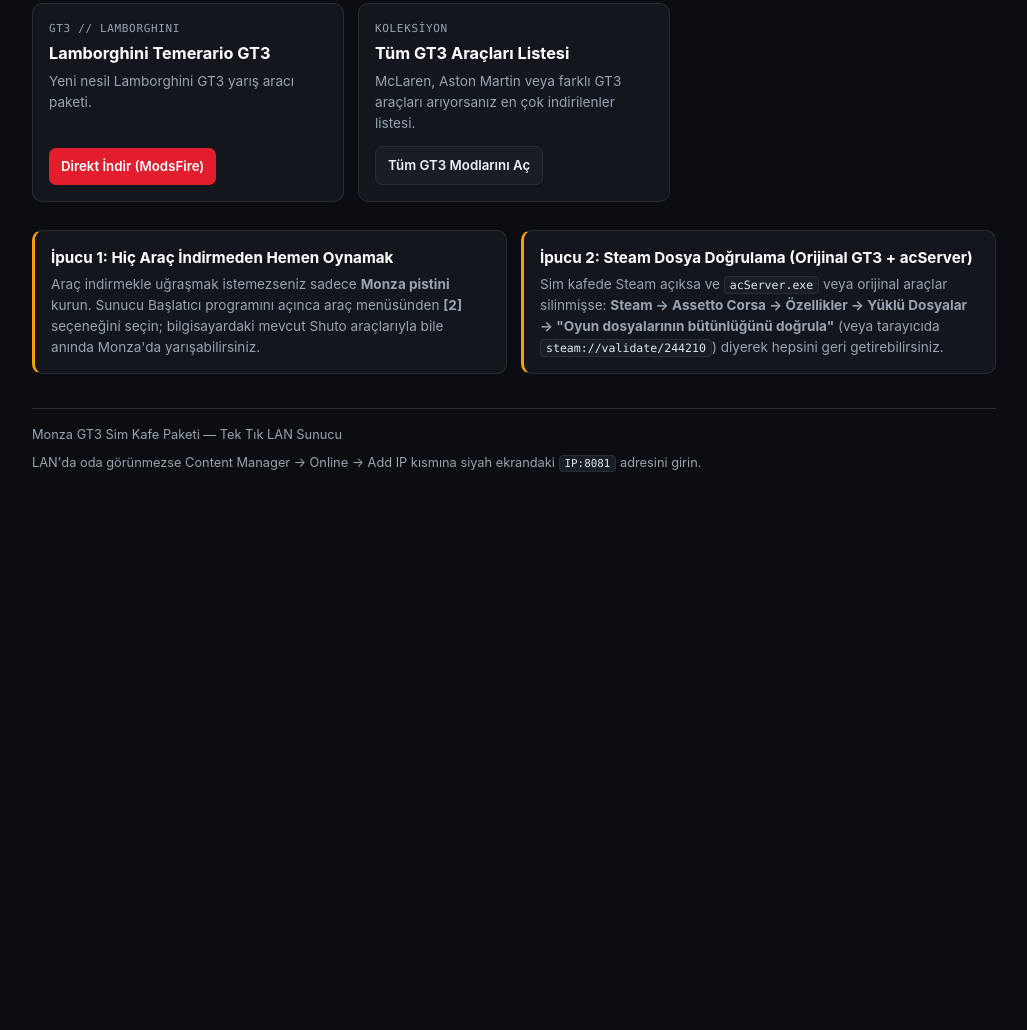
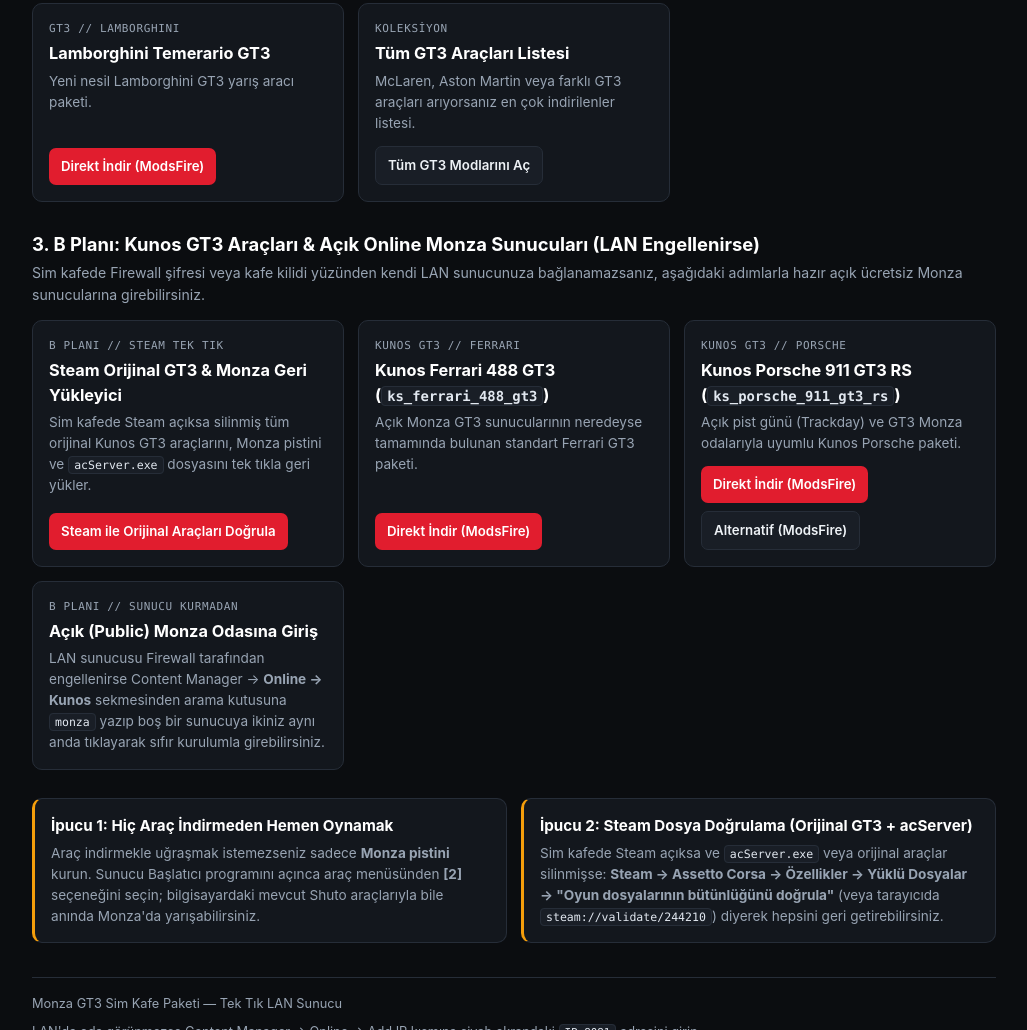
Before and after one commit to YagTur123/monza, a plain HTML site: page index.html in a window 1280 px wide. Shown: the part 1942-2972 px from the top of the page, without its empty margins (126-1153 px from the left). Before the commit the page ends 2471 px from the top, so only its background shows below. Drawn offline with Linux system fonts and the light colour scheme.

Commit message:
Add auto acServer.exe downloader and Kunos GT3 fallback section

```diff
--- a/index.html
+++ b/index.html
@@ -732,6 +732,54 @@
       </div>
     </section>
 
+    <section aria-label="B Planı: Kunos GT3 ve Açık Online Sunucular">
+      <h2 class="section-title">3. B Planı: Kunos GT3 Araçları &amp; Açık Online Monza Sunucuları (LAN Engellenirse)</h2>
+      <p class="section-desc">Sim kafede Firewall şifresi veya kafe kilidi yüzünden kendi LAN sunucunuza bağlanamazsanız, aşağıdaki adımlarla hazır açık ücretsiz Monza sunucularına girebilirsiniz.</p>
+      <div class="grid">
+        <article class="card">
+          <div>
+            <div class="card-tag">B PLANI // STEAM TEK TIK</div>
+            <h3>Steam Orijinal GT3 &amp; Monza Geri Yükleyici</h3>
+            <p>Sim kafede Steam açıksa silinmiş tüm orijinal Kunos GT3 araçlarını, Monza pistini ve <code>acServer.exe</code> dosyasını tek tıkla geri yükler.</p>
+          </div>
+          <div class="actions">
+            <a class="btn btn-red" href="steam://validate/244210">Steam ile Orijinal Araçları Doğrula</a>
+          </div>
+        </article>
+
+        <article class="card">
+          <div>
+            <div class="card-tag">KUNOS GT3 // FERRARI</div>
+            <h3>Kunos Ferrari 488 GT3 (<code>ks_ferrari_488_gt3</code>)</h3>
+            <p>Açık Monza GT3 sunucularının neredeyse tamamında bulunan standart Ferrari GT3 paketi.</p>
+          </div>
+          <div class="actions">
+            <a class="btn btn-red" href="https://modsfire.com/n018X2P22fr3B3V" target="_blank" rel="noopener">Direkt İndir (ModsFire)</a>
+          </div>
+        </article>
+
+        <article class="card">
+          <div>
+            <div class="card-tag">KUNOS GT3 // PORSCHE</div>
+            <h3>Kunos Porsche 911 GT3 RS (<code>ks_porsche_911_gt3_rs</code>)</h3>
+            <p>Açık pist günü (Trackday) ve GT3 Monza odalarıyla uyumlu Kunos Porsche paketi.</p>
+          </div>
+          <div class="actions">
+            <a class="btn btn-red" href="https://modsfire.com/us15zEPj5flWC71" target="_blank" rel="noopener">Direkt İndir (ModsFire)</a>
+            <a class="btn btn-outline" href="https://modsfire.com/ueCD0pc6ypCbfd3" target="_blank" rel="noopener">Alternatif (ModsFire)</a>
+          </div>
+        </article>
+
+        <article class="card">
+          <div>
+            <div class="card-tag">B PLANI // SUNUCU KURMADAN</div>
+            <h3>Açık (Public) Monza Odasına Giriş</h3>
+            <p>LAN sunucusu Firewall tarafından engellenirse Content Manager &rarr; <strong>Online &rarr; Kunos</strong> sekmesinden arama kutusuna <code>monza</code> yazıp boş bir sunucuya ikiniz aynı anda tıklayarak sıfır kurulumla girebilirsiniz.</p>
+          </div>
+        </article>
+      </div>
+    </section>
+
     <section class="tips" aria-label="Yedek Plan ve İpuçları">
       <div class="tip-box">
         <h3>İpucu 1: Hiç Araç İndirmeden Hemen Oynamak</h3>
```
Also changed, not shown: 1 other file.
